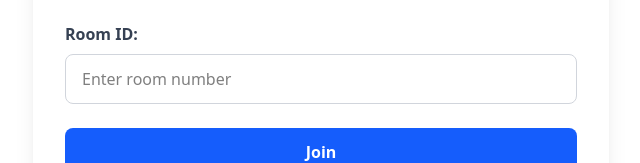
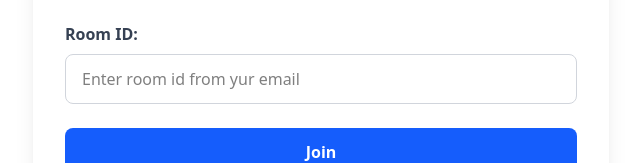
Before and after one commit to nilkanth4077/vc-react-frontend, a React (Vite) app: page / in a window 1280 px wide. Shown: the part 400-563 px from the top of the page, without its empty margins (319-959 px from the left). Built offline with nearby package versions, Linux system fonts and the light colour scheme; no server answers.

Commit message:
Room Id placeholder

```diff
--- a/src/screens/Lobby.jsx
+++ b/src/screens/Lobby.jsx
@@ -68,7 +68,7 @@ const LobbyScreen = () => {
                                 id="room"
                                 value={room}
                                 onChange={(e) => setRoom(e.target.value)}
-                                placeholder="Enter room number"
+                                placeholder="Enter room id from yur email"
                                 className="w-full px-4 py-3 border border-gray-300 rounded-lg focus:outline-none focus:ring-2 focus:ring-blue-500"
                                 required
                             />
```
